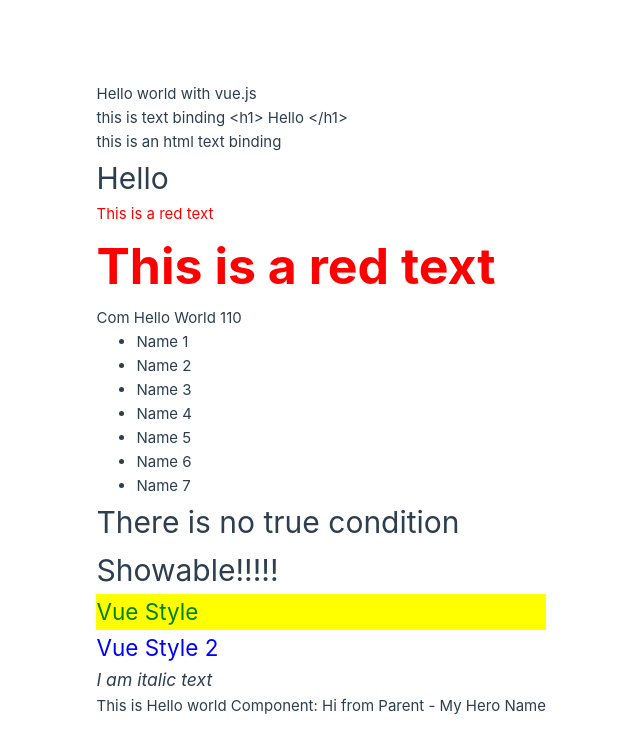
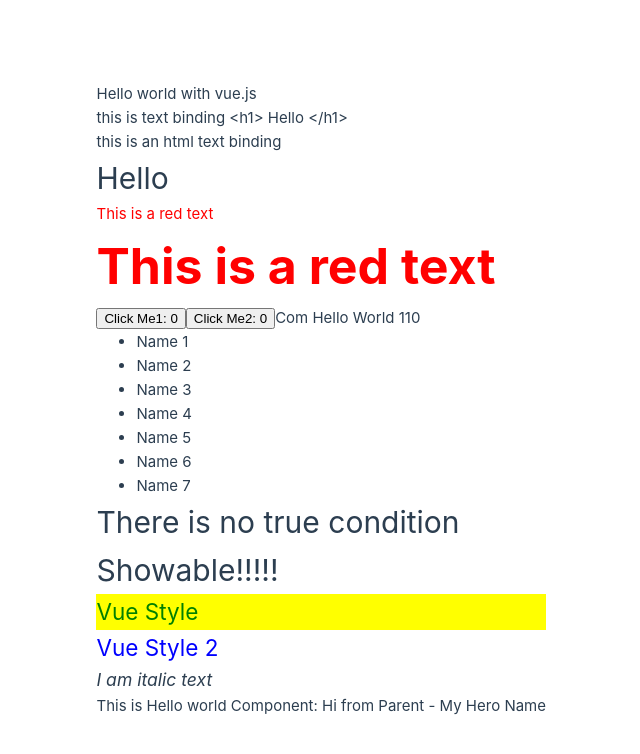
Before and after one commit to hiwafa/vue-project, a Vue app: page / in a window 1280 px wide. Shown: the top 754 px of the page, without its empty margins (94-734 px from the left). Built offline with nearby package versions, Linux system fonts and the light colour scheme.

Commit message:
methods worked

```diff
--- a/src/App.vue
+++ b/src/App.vue
@@ -9,11 +9,17 @@ export default {
       htmlTxt: "this is an html text binding <h1> Hello </h1>",
       id1: "redText",
       bld: "boldText",
-      heroName: "My Hero Name"
+      heroName: "My Hero Name",
+      counter: 0
     }
   },
   components: {
     HelloWorld
+  },
+  methods: {
+    increment(){
+      this.counter++;
+    },
   }
 }
 
@@ -28,6 +34,9 @@ export default {
   <p v-html="htmlTxt"></p>
   <p v-bind:id="id1">This is a red text</p>
   <p :id="id1" :class="bld" class="fntSize">This is a red text</p>
+
+  <button v-on:click="increment">Click Me1: {{counter}}</button>
+  <button @click="increment">Click Me2: {{counter}}</button>
 
   <HelloWorld msg="Hi from Parent" :hero-name="heroName"/>
 
```
